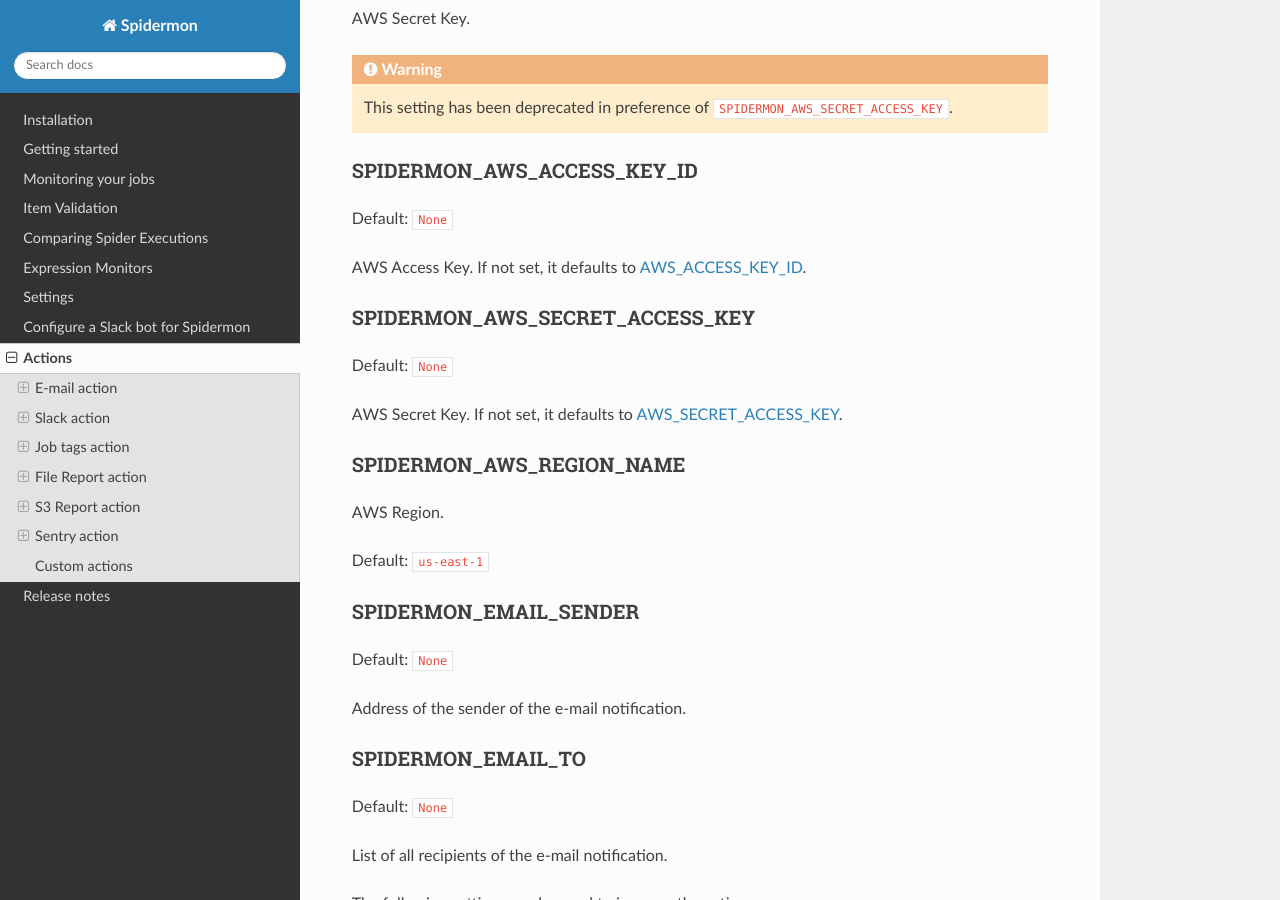
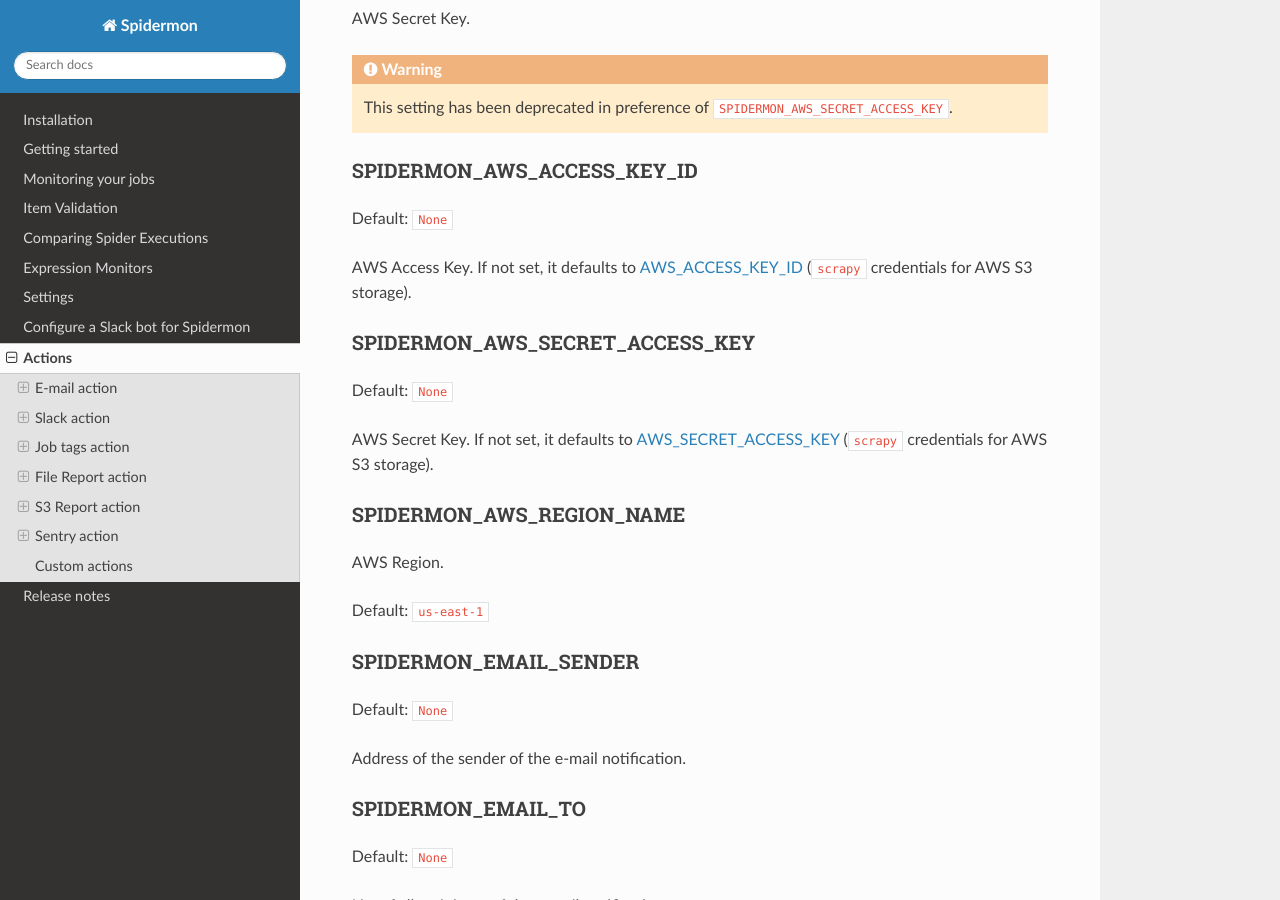
Before and after one commit to scrapinghub/spidermon, a Sphinx documentation site: the page built from docs/source/actions.rst, in a window 1280 px wide and 900 px high, scrolled down 1492 px. Built offline with Sphinx 7.4.7 and the Read the Docs theme 2.0.0, drawn with Linux system fonts in a browser that asks for light colours.

Commit message:
Update documentation

```diff
--- a/docs/source/actions.rst
+++ b/docs/source/actions.rst
@@ -85,7 +85,7 @@
 
 Default: ``None``
 
-AWS Access Key. If not set, it defaults to `AWS_ACCESS_KEY_ID`_.
+AWS Access Key. If not set, it defaults to `AWS_ACCESS_KEY_ID`_ (``scrapy`` credentials for AWS S3 storage).
 
 .. SPIDERMON_AWS_SECRET_ACCESS_KEY:
 
@@ -94,7 +94,7 @@
 
 Default: ``None``
 
-AWS Secret Key. If not set, it defaults to `AWS_SECRET_ACCESS_KEY`_.
+AWS Secret Key. If not set, it defaults to `AWS_SECRET_ACCESS_KEY`_ (``scrapy`` credentials for AWS S3 storage).
 
 SPIDERMON_AWS_REGION_NAME
 -------------------------
@@ -592,7 +592,7 @@
             # Include here the logic of your action
             # (...)
 
-.. _`slackclient`: https://pypi.org/project/slackclient/
-.. _Jinja2: http://jinja.pocoo.org/
 .. _`AWS_ACCESS_KEY_ID`: https://docs.scrapy.org/en/latest/topics/settings.html#std:setting-AWS_ACCESS_KEY_ID
 .. _`AWS_SECRET_ACCESS_KEY`: https://docs.scrapy.org/en/latest/topics/settings.html#aws-secret-access-key
+.. _Jinja2: http://jinja.pocoo.org/
+.. _`slackclient`: https://pypi.org/project/slackclient/
```
